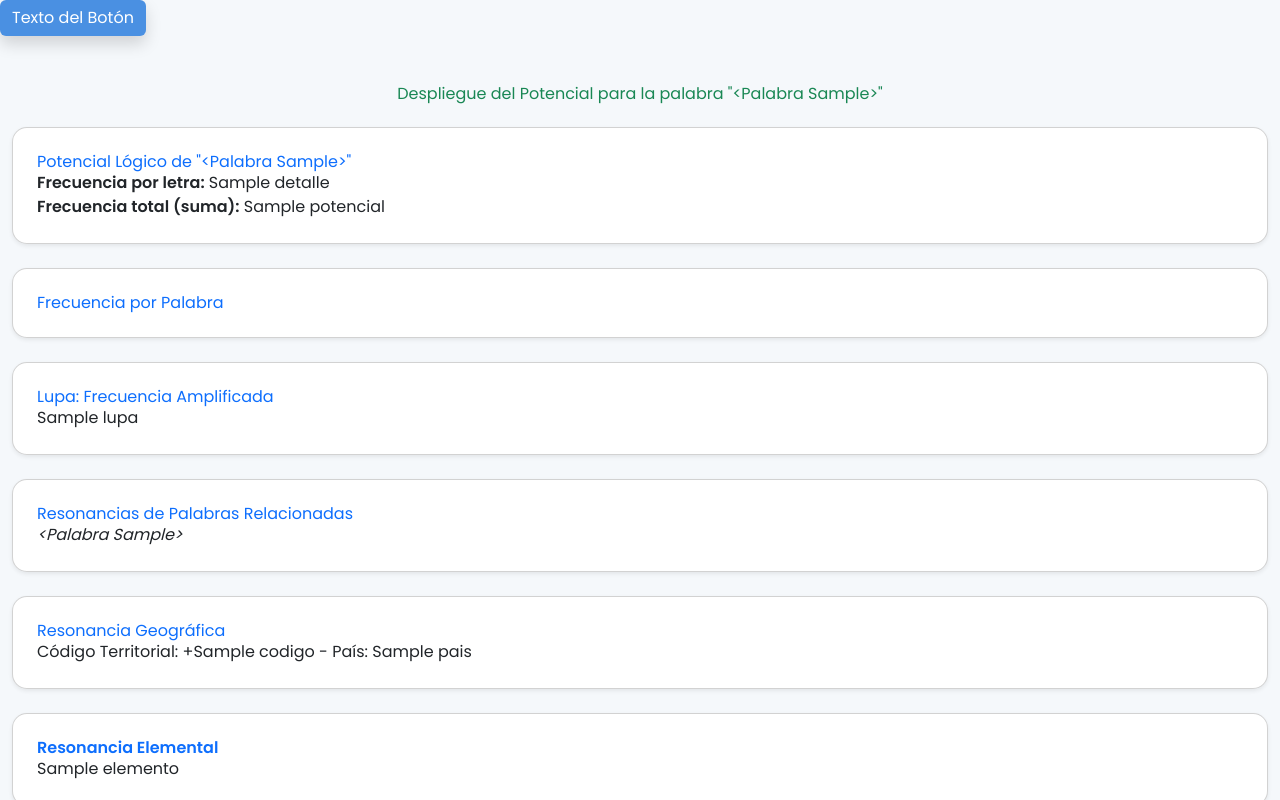
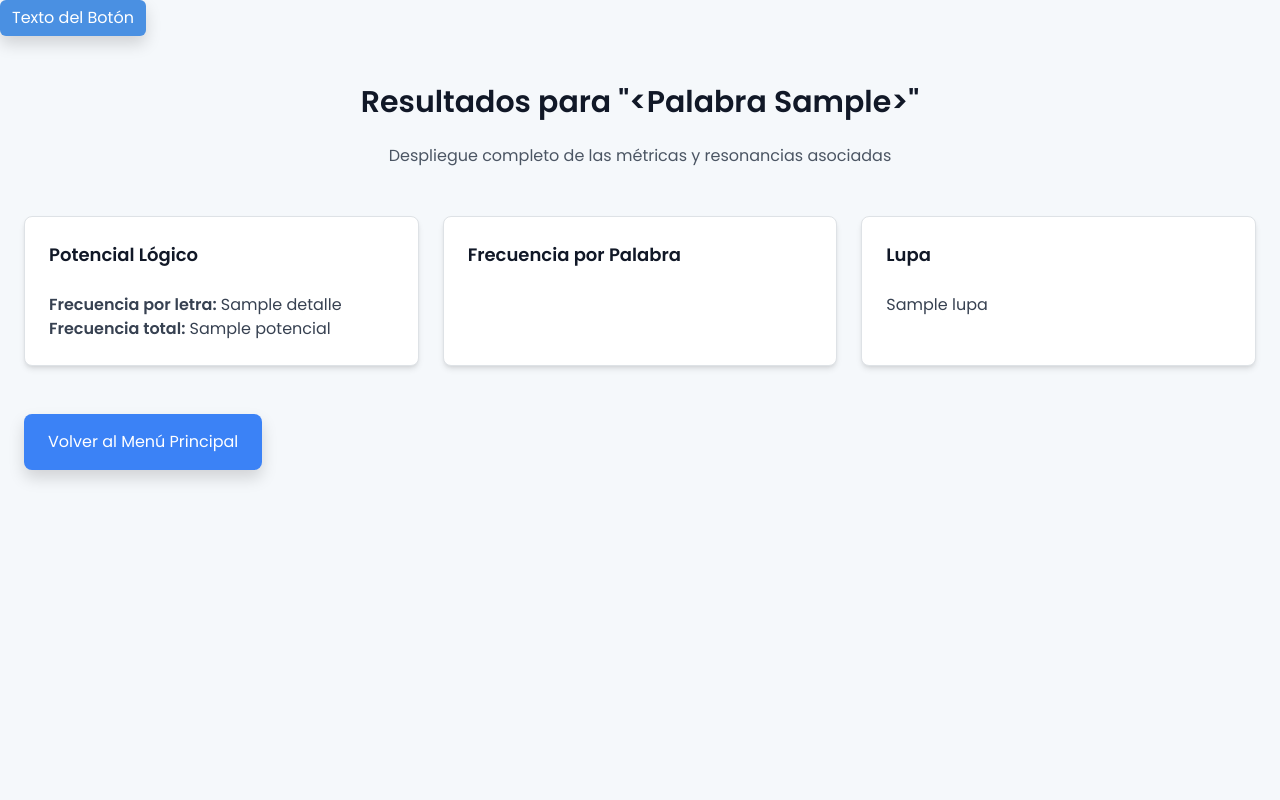
Before and after one commit to jaosomora/LGC-App, a Flask app: template templates/resultado.html in a window 1280 px wide. Run offline with Flask 3, Linux system fonts and the light colour scheme; tables that the repository leaves empty hold one stand-in row (values such as "Sample post"); the template is opened without the code that fills it: values that come from a table or form of the project are taken from there, most other values are stand-ins (such as "Sample title", 1, 10 or a date in 2020); some libraries are stand-ins or nearby versions.

Commit message:
Fase 1: Mejoras en resultados con componentes de Tailwind UI. Potencial lógico y resonancias modernizadas.

```diff
--- a/templates/resultado.html
+++ b/templates/resultado.html
@@ -1,61 +1,50 @@
 {% extends "base.html" %}
 {% block title %}Resultados{% endblock %}
 {% block content %}
-<div class="container py-5">
-    <h2 class="text-center text-success">Despliegue del Potencial para la palabra "{{ palabra }}"</h2>
-    <div class="card shadow-sm p-4 my-4">
-        <h3 class="text-primary">Potencial Lógico de "{{ palabra }}"</h3>
-        <p><strong>Frecuencia por letra:</strong> {{ detalle }}</p>
-        <p><strong>Frecuencia total (suma):</strong> {{ potencial }}</p>
+<div class="max-w-7xl mx-auto px-4 sm:px-6 lg:px-8 py-12">
+    <div class="text-center">
+        <h2 class="text-3xl font-extrabold text-gray-900">
+            Resultados para "{{ palabra }}"
+        </h2>
+        <p class="mt-4 text-gray-600">
+            Despliegue completo de las métricas y resonancias asociadas
+        </p>
     </div>
-    <div class="card shadow-sm p-4 my-4">
-        <h3 class="text-primary">Frecuencia por Palabra</h3>
+
+    <div class="mt-12 grid grid-cols-1 md:grid-cols-2 lg:grid-cols-3 gap-6">
+        <div class="bg-white shadow-md rounded-lg p-6 border border-gray-200 hover:shadow-lg">
+            <h3 class="text-lg font-semibold text-gray-900">Potencial Lógico</h3>
+            <p class="mt-4 text-gray-700">
+                <strong>Frecuencia por letra:</strong> {{ detalle }}
+            </p>
+            <p class="text-gray-700">
+                <strong>Frecuencia total:</strong> {{ potencial }}
+            </p>
+        </div>
+        <div class="bg-white shadow-md rounded-lg p-6 border border-gray-200 hover:shadow-lg">
+            <h3 class="text-lg font-semibold text-gray-900">Frecuencia por Palabra</h3>
             {% if frecuencias_por_palabra %}
-        <ul>
+            <ul class="mt-4 space-y-2">
                 {% for palabra, data in frecuencias_por_palabra.items() %}
-            <li><strong>{{ palabra }}</strong>: {{ data["frecuencia_por_letra"] }} = {{ data["suma"] }}</li>
+                <li>
+                    <strong>{{ palabra }}</strong>: {{ data["frecuencia_por_letra"] }} = {{ data["suma"] }}
+                </li>
                 {% endfor %}
             </ul>
             {% else %}
-        <p>No se pudo calcular la frecuencia por palabra.</p>
+            <p class="mt-4 text-gray-500">No se pudo calcular la frecuencia por palabra.</p>
             {% endif %}
         </div>
-    <div class="card shadow-sm p-4 my-4">
-        <h3 class="text-primary">Lupa: Frecuencia Amplificada</h3>
-        <p>{{ lupa }}</p>
+        <div class="bg-white shadow-md rounded-lg p-6 border border-gray-200 hover:shadow-lg">
+            <h3 class="text-lg font-semibold text-gray-900">Lupa</h3>
+            <p class="mt-4 text-gray-700">{{ lupa }}</p>
         </div>
-    <div class="card shadow-sm p-4 my-4">
-        <h3 class="text-primary">Resonancias de Palabras Relacionadas</h3>
-        {% if palabras %}
-        <p><i>{{ palabras | join(', ') }}</i></p>
-        {% else %}
-        <p>No se encontraron palabras asociadas.</p>
-        {% endif %}
     </div>
-    <div class="card shadow-sm p-4 my-4">
-        <h3 class="text-primary">Resonancia Geográfica</h3>
-        {% if territorios %}
-        <ul>
-            {% for territorio in territorios %}
-            <li>Código Territorial: +{{ territorio['codigo'] }} - País: {{ territorio['pais'] }}</li>
-            {% endfor %}
-        </ul>
-        {% else %}
-        <p>No se encontraron coincidencias geográficas.</p>
-        {% endif %}
+
+    <div class="mt-12">
+        <a href="/" class="inline-block bg-blue-500 text-white font-medium py-3 px-6 rounded-lg shadow hover:bg-blue-600 transition">
+            Volver al Menú Principal
+        </a>
     </div>
-    <div class="card shadow-sm p-4 my-4">
-        <h3 class="text-primary"><strong>Resonancia Elemental</strong></h3>
-        {% if elementos %}
-        <ul>
-            {% for elemento in elementos %}
-            <li>{{ elemento|safe }}</li>
-            {% endfor %}
-        </ul>
-        {% else %}
-        <p>No se encontraron elementos químicos asociados.</p>
-        {% endif %}
-    </div>
-    <a href="/" class="btn btn-secondary">Volver al Menú Principal</a>
 </div>
 {% endblock %}
```
Lines whose indentation alone changed are shown as unchanged.
